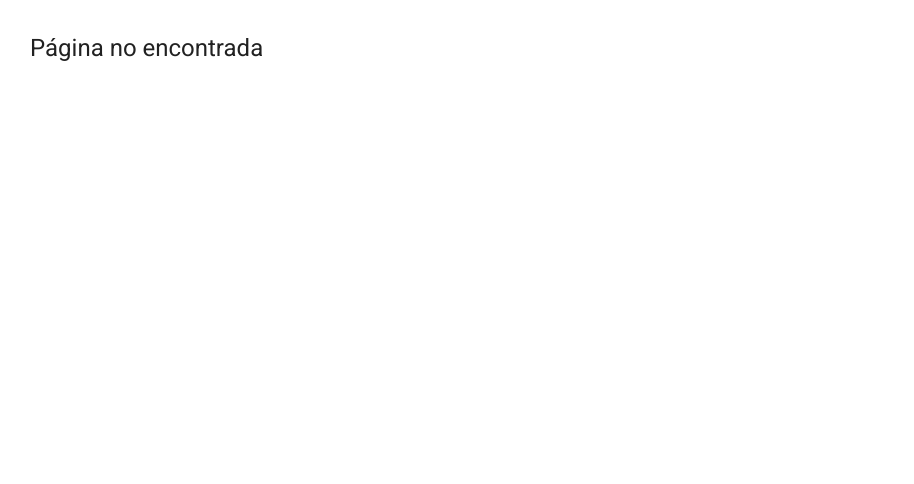
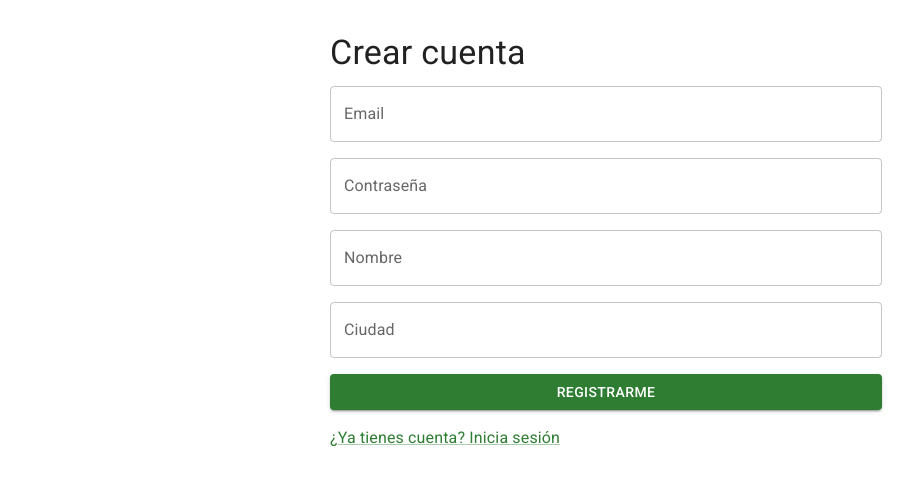
Before and after one commit to luicahleo/dev_Caserito, a React (Vite) app in the folder web/: page /registro in a window 1280 px wide. Shown: the top 484 px of the page, without its empty margins (34-948 px from the left). Built offline with nearby package versions, Linux system fonts and the light colour scheme; no server answers.

Commit message:
feat(web): pantallas login/registro/perfil + rutas protegidas

```diff
--- a/web/src/app/router.tsx
+++ b/web/src/app/router.tsx
@@ -1,8 +1,21 @@
-import { createBrowserRouter } from 'react-router-dom';
-import { HomePage } from '../routes/HomePage';
+import { createBrowserRouter, Navigate } from 'react-router-dom';
+import { LoginPage } from '../routes/LoginPage';
+import { RegistroPage } from '../routes/RegistroPage';
+import { PerfilPage } from '../routes/PerfilPage';
 import { NotFoundPage } from '../routes/NotFoundPage';
+import { ProtectedRoute } from '../auth/ProtectedRoute';
 
 export const router = createBrowserRouter([
-  { path: '/', element: <HomePage /> },
+  { path: '/', element: <Navigate to="/perfil" replace /> },
+  { path: '/login', element: <LoginPage /> },
+  { path: '/registro', element: <RegistroPage /> },
+  {
+    path: '/perfil',
+    element: (
+      <ProtectedRoute>
+        <PerfilPage />
+      </ProtectedRoute>
+    ),
+  },
   { path: '*', element: <NotFoundPage /> },
 ]);
--- /dev/null
+++ b/web/src/routes/LoginPage.tsx
@@ -0,0 +1,69 @@
+import { useState } from 'react';
+import { useForm } from 'react-hook-form';
+import { zodResolver } from '@hookform/resolvers/zod';
+import { z } from 'zod';
+import { useNavigate, Link as RouterLink } from 'react-router-dom';
+import { Button, Container, Stack, TextField, Typography, Alert, Link } from '@mui/material';
+import { useAuth } from '../auth/AuthContext';
+
+const esquema = z.object({
+  email: z.string().email('Email inválido'),
+  password: z.string().min(1, 'La contraseña es obligatoria'),
+});
+type Datos = z.infer<typeof esquema>;
+
+export function LoginPage() {
+  const { iniciarSesion } = useAuth();
+  const navigate = useNavigate();
+  const [errorGeneral, setErrorGeneral] = useState<string | null>(null);
+  const {
+    register,
+    handleSubmit,
+    formState: { errors, isSubmitting },
+  } = useForm<Datos>({
+    resolver: zodResolver(esquema),
+  });
+
+  const onSubmit = async (datos: Datos) => {
+    setErrorGeneral(null);
+    try {
+      await iniciarSesion(datos);
+      navigate('/perfil');
+    } catch {
+      setErrorGeneral('Credenciales inválidas');
+    }
+  };
+
+  return (
+    <Container maxWidth="sm" sx={{ py: 4 }}>
+      <Typography variant="h4" component="h1" gutterBottom>
+        Iniciar sesión
+      </Typography>
+      <form onSubmit={handleSubmit(onSubmit)} noValidate>
+        <Stack spacing={2}>
+          {errorGeneral && <Alert severity="error">{errorGeneral}</Alert>}
+          <TextField
+            label="Email"
+            type="email"
+            {...register('email')}
+            error={!!errors.email}
+            helperText={errors.email?.message}
+          />
+          <TextField
+            label="Contraseña"
+            type="password"
+            {...register('password')}
+            error={!!errors.password}
+            helperText={errors.password?.message}
+          />
+          <Button type="submit" variant="contained" disabled={isSubmitting}>
+            Entrar
+          </Button>
+          <Link component={RouterLink} to="/registro">
+            ¿No tienes cuenta? Regístrate
+          </Link>
+        </Stack>
+      </form>
+    </Container>
+  );
+}
--- /dev/null
+++ b/web/src/routes/PerfilPage.tsx
@@ -0,0 +1,102 @@
+import { useState } from 'react';
+import { useForm } from 'react-hook-form';
+import { zodResolver } from '@hookform/resolvers/zod';
+import { z } from 'zod';
+import { useNavigate } from 'react-router-dom';
+import { Alert, Box, Button, Container, Snackbar, Stack, TextField, Typography, CircularProgress } from '@mui/material';
+import { useAuth } from '../auth/AuthContext';
+import { actualizarPerfil, type Perfil } from '../api/perfil';
+
+const esquema = z.object({
+  nombre: z.string().min(1, 'El nombre es obligatorio'),
+  ciudad: z.string().min(1, 'La ciudad es obligatoria'),
+});
+type Datos = z.infer<typeof esquema>;
+
+export function PerfilPage() {
+  const { usuario, cerrarSesion } = useAuth();
+  const navigate = useNavigate();
+  const [perfilGuardado, setPerfilGuardado] = useState<Perfil | null>(null);
+  const [errorGeneral, setErrorGeneral] = useState<string | null>(null);
+  const [guardado, setGuardado] = useState(false);
+  const perfil = perfilGuardado ?? usuario;
+  const {
+    register,
+    handleSubmit,
+    reset,
+    formState: { errors, isSubmitting },
+  } = useForm<Datos>({
+    resolver: zodResolver(esquema),
+    values: perfil ? { nombre: perfil.nombre, ciudad: perfil.ciudad } : undefined,
+  });
+
+  const onSubmit = async (datos: Datos) => {
+    setErrorGeneral(null);
+    try {
+      await actualizarPerfil(datos);
+      setPerfilGuardado(perfil ? { ...perfil, ...datos } : null);
+      reset(datos);
+      setGuardado(true);
+    } catch {
+      setErrorGeneral('No se pudo actualizar el perfil');
+    }
+  };
+
+  const onCerrarSesion = async () => {
+    await cerrarSesion();
+    navigate('/login');
+  };
+
+  if (!perfil) {
+    return (
+      <Box sx={{ display: 'flex', justifyContent: 'center', py: 8 }}>
+        <CircularProgress />
+      </Box>
+    );
+  }
+
+  return (
+    <Container maxWidth="sm" sx={{ py: 4 }}>
+      <Typography variant="h4" component="h1" gutterBottom>
+        Mi perfil
+      </Typography>
+      <Stack spacing={2}>
+        <TextField
+          label="Email"
+          value={perfil.email}
+          disabled
+          slotProps={{ input: { readOnly: true } }}
+        />
+        {errorGeneral && <Alert severity="error">{errorGeneral}</Alert>}
+        <form onSubmit={handleSubmit(onSubmit)} noValidate>
+          <Stack spacing={2}>
+            <TextField
+              label="Nombre"
+              {...register('nombre')}
+              error={!!errors.nombre}
+              helperText={errors.nombre?.message}
+            />
+            <TextField
+              label="Ciudad"
+              {...register('ciudad')}
+              error={!!errors.ciudad}
+              helperText={errors.ciudad?.message}
+            />
+            <Button type="submit" variant="contained" disabled={isSubmitting}>
+              Guardar
+            </Button>
+          </Stack>
+        </form>
+        <Button variant="outlined" color="secondary" onClick={onCerrarSesion}>
+          Cerrar sesión
+        </Button>
+      </Stack>
+      <Snackbar
+        open={guardado}
+        autoHideDuration={3000}
+        onClose={() => setGuardado(false)}
+        message="Perfil actualizado"
+      />
+    </Container>
+  );
+}
--- /dev/null
+++ b/web/src/routes/RegistroPage.tsx
@@ -0,0 +1,83 @@
+import { useState } from 'react';
+import { useForm } from 'react-hook-form';
+import { zodResolver } from '@hookform/resolvers/zod';
+import { z } from 'zod';
+import { useNavigate, Link as RouterLink } from 'react-router-dom';
+import { Button, Container, Stack, TextField, Typography, Alert, Link } from '@mui/material';
+import { useAuth } from '../auth/AuthContext';
+
+const esquema = z.object({
+  email: z.string().email('Email inválido'),
+  password: z.string().min(8, 'Mínimo 8 caracteres'),
+  nombre: z.string().min(1, 'El nombre es obligatorio'),
+  ciudad: z.string().min(1, 'La ciudad es obligatoria'),
+});
+type Datos = z.infer<typeof esquema>;
+
+export function RegistroPage() {
+  const { registrar } = useAuth();
+  const navigate = useNavigate();
+  const [errorGeneral, setErrorGeneral] = useState<string | null>(null);
+  const {
+    register,
+    handleSubmit,
+    formState: { errors, isSubmitting },
+  } = useForm<Datos>({
+    resolver: zodResolver(esquema),
+  });
+
+  const onSubmit = async (datos: Datos) => {
+    setErrorGeneral(null);
+    try {
+      await registrar(datos);
+      navigate('/perfil');
+    } catch {
+      setErrorGeneral('No se pudo registrar');
+    }
+  };
+
+  return (
+    <Container maxWidth="sm" sx={{ py: 4 }}>
+      <Typography variant="h4" component="h1" gutterBottom>
+        Crear cuenta
+      </Typography>
+      <form onSubmit={handleSubmit(onSubmit)} noValidate>
+        <Stack spacing={2}>
+          {errorGeneral && <Alert severity="error">{errorGeneral}</Alert>}
+          <TextField
+            label="Email"
+            type="email"
+            {...register('email')}
+            error={!!errors.email}
+            helperText={errors.email?.message}
+          />
+          <TextField
+            label="Contraseña"
+            type="password"
+            {...register('password')}
+            error={!!errors.password}
+            helperText={errors.password?.message}
+          />
+          <TextField
+            label="Nombre"
+            {...register('nombre')}
+            error={!!errors.nombre}
+            helperText={errors.nombre?.message}
+          />
+          <TextField
+            label="Ciudad"
+            {...register('ciudad')}
+            error={!!errors.ciudad}
+            helperText={errors.ciudad?.message}
+          />
+          <Button type="submit" variant="contained" disabled={isSubmitting}>
+            Registrarme
+          </Button>
+          <Link component={RouterLink} to="/login">
+            ¿Ya tienes cuenta? Inicia sesión
+          </Link>
+        </Stack>
+      </form>
+    </Container>
+  );
+}
```
Also changed, not shown: 1 other file (tests, documents, lock files or other folders).
